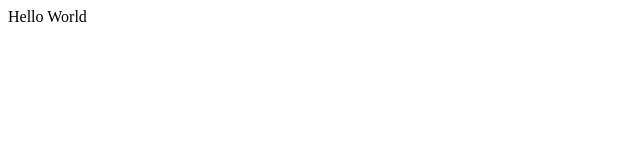
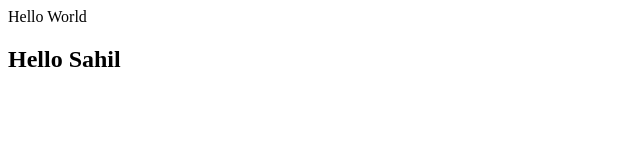
Before and after one commit to CaptAlpha/Git-Session2022, a plain HTML site: page WebDev/index.html in a window 1280 px wide. Shown: the whole page, without its empty margins (0-640 px from the left). Drawn offline with Linux system fonts and the light colour scheme.

Commit message:
Changes in Web Dev Folder

```diff
--- a/WebDev/index.html
+++ b/WebDev/index.html
@@ -1,3 +1,4 @@
 <body>
     Hello World
+    <h2>Hello Sahil</h2>
 </body>
```
